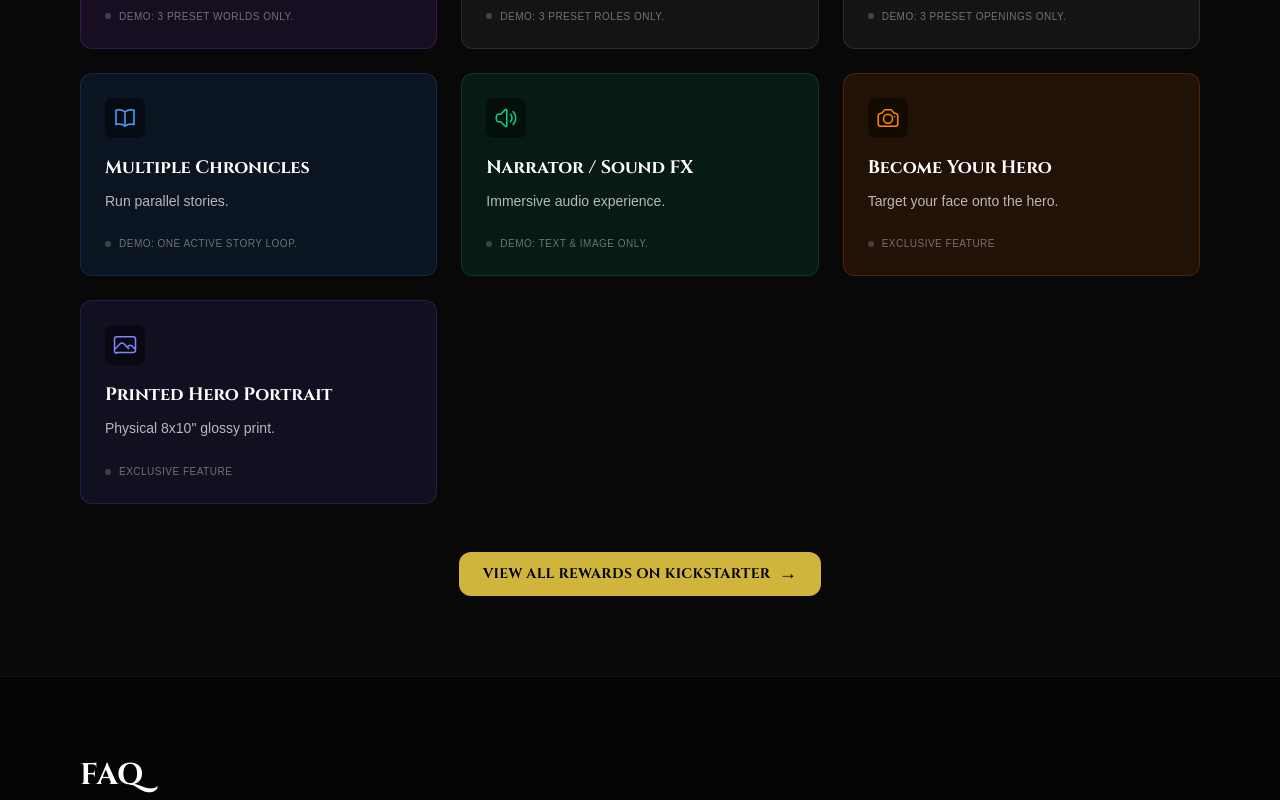
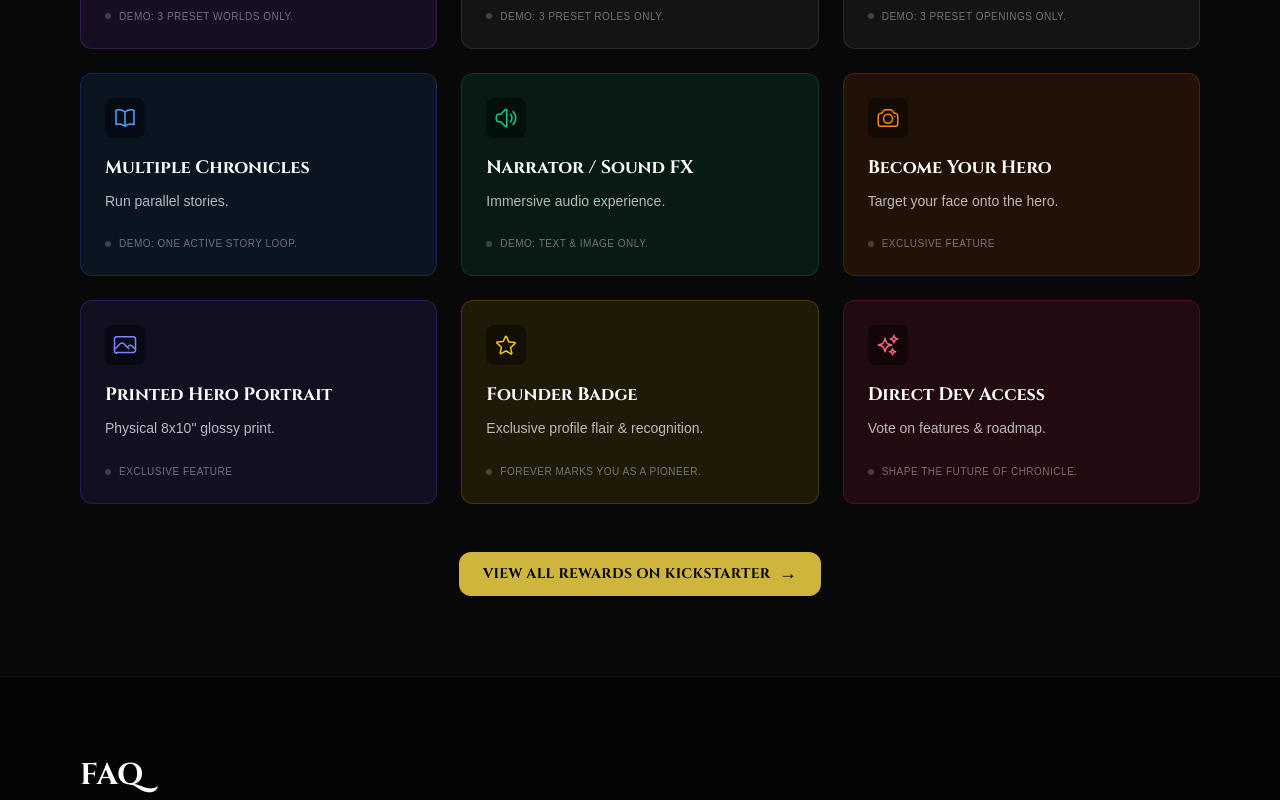
Before and after one commit to eliliveshere/chronicle-site, a Next.js app: page / in a window 1280 px wide. Shown: the part 2183-2983 px from the top of the page. Built offline with nearby package versions, Linux system fonts and the light colour scheme.

Commit message:
Add two more Founder Rewards: Founder Badge and Direct Dev Access

```diff
--- a/app/page.tsx
+++ b/app/page.tsx
@@ -345,6 +345,28 @@ export default function Page() {
                 ),
                 color: "bg-indigo-500/10 border-indigo-500/20",
               },
+              {
+                title: "Founder Badge",
+                hook: "Exclusive profile flair & recognition.",
+                restriction: "Forever marks you as a pioneer.",
+                icon: (
+                  <svg xmlns="http://www.w3.org/2000/svg" fill="none" viewBox="0 0 24 24" strokeWidth={1.5} stroke="currentColor" className="w-6 h-6 text-yellow-400">
+                    <path strokeLinecap="round" strokeLinejoin="round" d="M11.48 3.499a.562.562 0 011.04 0l2.125 5.111a.563.563 0 00.475.345l5.518.442c.549.043.773.681.366 1.054l-4.252 3.896a.563.563 0 00-.182.557l1.285 5.385a.562.562 0 01-.84.61l-4.725-2.885a.563.563 0 00-.586 0L6.982 20.54a.562.562 0 01-.84-.61l1.285-5.386a.562.562 0 00-.182-.557l-4.252-3.896c-.407-.373-.183-1.01.366-1.054l5.518-.442a.563.563 0 00.475-.345L11.48 3.5z" />
+                  </svg>
+                ),
+                color: "bg-yellow-500/10 border-yellow-500/20",
+              },
+              {
+                title: "Direct Dev Access",
+                hook: "Vote on features & roadmap.",
+                restriction: "Shape the future of Chronicle.",
+                icon: (
+                  <svg xmlns="http://www.w3.org/2000/svg" fill="none" viewBox="0 0 24 24" strokeWidth={1.5} stroke="currentColor" className="w-6 h-6 text-rose-400">
+                    <path strokeLinecap="round" strokeLinejoin="round" d="M9.813 15.904L9 18.75l-.813-2.846a4.5 4.5 0 00-3.09-3.09L2.25 12l2.846-.813a4.5 4.5 0 003.09-3.09L9 5.25l.813 2.846a4.5 4.5 0 003.09 3.09L15.75 12l-2.846.813a4.5 4.5 0 00-3.09 3.09zM18.259 8.715L18 9.75l-.259-1.035a3.375 3.375 0 00-2.455-2.456L14.25 6l1.036-.259a3.375 3.375 0 002.455-2.456L18 2.25l.259 1.035a3.375 3.375 0 002.456 2.456L21.75 6l-1.035.259a3.375 3.375 0 00-2.456 2.456zM16.894 20.567L16.5 21.75l-.394-1.183a2.25 2.25 0 00-1.423-1.423L13.5 18.75l1.183-.394a2.25 2.25 0 001.423-1.423l.394-1.183.394 1.183a2.25 2.25 0 001.423 1.423l1.183.394-1.183.394a2.25 2.25 0 00-1.423 1.423z" />
+                  </svg>
+                ),
+                color: "bg-rose-500/10 border-rose-500/20",
+              },
             ].map((reward) => (
               <a
                 key={reward.title}
```
